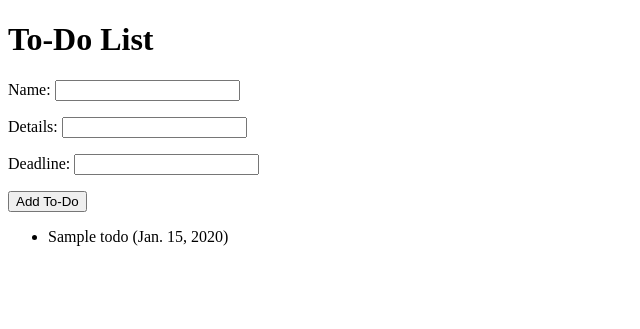
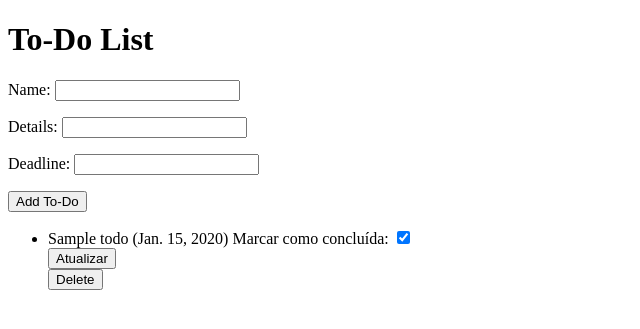
Before and after one commit to matheussmoreira/ToDoList, a Django app: page / in a window 1280 px wide. Shown: the top 329 px of the page, without its empty margins (0-640 px from the left). Run offline with Django 5.2, Linux system fonts and the light colour scheme; tables that the repository leaves empty hold one stand-in row (values such as "Sample post").

Commit message:
Possivel deleter e marcar como concluida uma tarefa

```diff
--- a/ToDoList/ToDoApp/templates/index.html
+++ b/ToDoList/ToDoApp/templates/index.html
@@ -1,4 +1,5 @@
 <!-- index.html -->
+
 {% extends 'base.html' %}
 
 {% block content %}
@@ -11,7 +12,20 @@
 
   <ul>
     {% for todo in todos %}
-      <li>{{ todo.name }} ({{ todo.deadline }})</li>
+      <li>{{ todo.name }} ({{ todo.deadline }})
+        Marcar como concluída:
+          <input type="checkbox" name="is_checked" value="True" {% if todo.is_checked %}checked{% endif %}>
+        <form action="{% url 'delete_todo' %}" method="post">
+          {% csrf_token %}
+          <input type="hidden" name="id" value="{{ todo.id }}">
+          <button type="submit">Atualizar</button>
+        </form>
+        <form action="{% url 'delete_todo' %}" method="post">
+          {% csrf_token %}
+          <input type="hidden" name="id" value="{{ todo.id }}">
+          <button type="submit">Delete</button>
+        </form>
+      </li>
     {% endfor %}
   </ul>
 {% endblock %}
--- a/ToDoList/ToDoApp/urls.py
+++ b/ToDoList/ToDoApp/urls.py
@@ -1,8 +1,7 @@
-from django.contrib import admin
 from django.urls import path
 from . import views
 
 urlpatterns = [
-    path('admin/', admin.site.urls),
     path('', views.index, name='index'),
+    path('delete_todo/', views.delete_todo, name='delete_todo'),
 ]
--- a/ToDoList/ToDoApp/views.py
+++ b/ToDoList/ToDoApp/views.py
@@ -1,8 +1,9 @@
 from django.shortcuts import render, redirect
+from .models import ToDo
 from .forms import ToDoForm
-from .models import ToDo
 
 def index(request):
+    todos = ToDo.objects.all()
     if request.method == 'POST':
         form = ToDoForm(request.POST)
         if form.is_valid():
@@ -11,5 +12,12 @@ def index(request):
     else:
         form = ToDoForm()
 
-    todos = ToDo.objects.all()
-    return render(request, 'index.html', {'form': form, 'todos': todos})
+    return render(request, 'index.html', {'todos': todos, 'form': form})
+
+def delete_todo(request):
+    todo_id = request.POST.get('id')
+    todo = ToDo.objects.get(id=todo_id)
+    if request.method == 'POST':
+        todo.is_checked = not todo.is_checked
+        todo.save()
+    return redirect('index')
```
